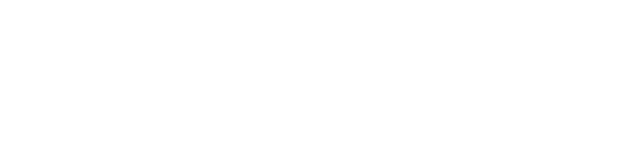
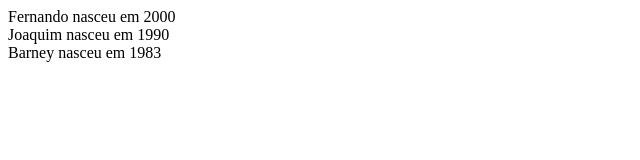
Before and after one commit to AquilesFernandoDev/programming_logic, a plain HTML site: page programa.html in a window 1280 px wide. Shown: the whole page, without its empty margins (0-640 px from the left). Drawn offline with Linux system fonts and the light colour scheme.

Commit message:
calculation

```diff
--- a/programa.html
+++ b/programa.html
@@ -6,10 +6,14 @@
     <meta name="viewport" content="width=device-width, initial-scale=1.0">
     <title>Document</title>
 </head>
+
 <script>
-    alert("Minha idade é 22 anos");
+    document.write("Fernando nasceu em " + (2022 - 22) + "<br>" )
+    document.write("Joaquim nasceu em " + (2022 - 32) + "<br>" )
+    document.write("Barney nasceu em " + (2022 - 39) + "<br>" )
+
 </script>
+
 <body>
-
 </body>
 </html>
```
